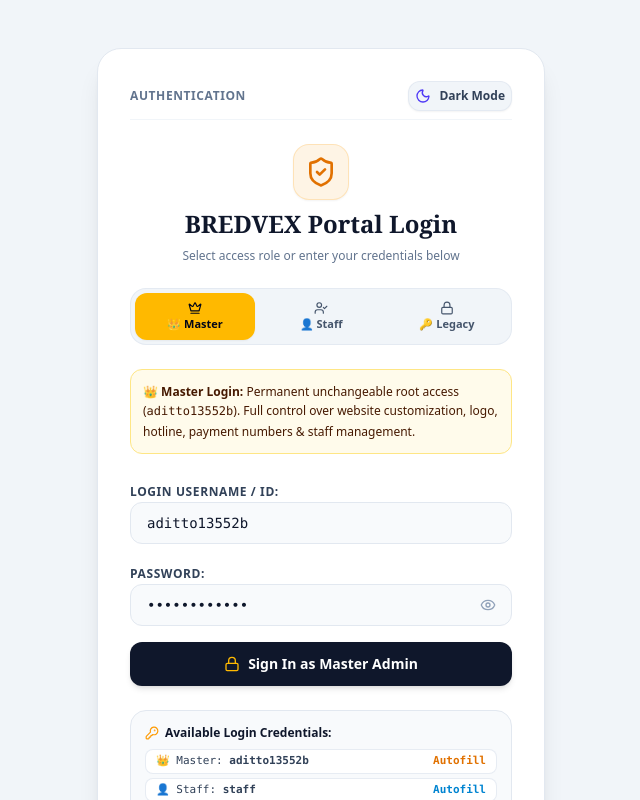
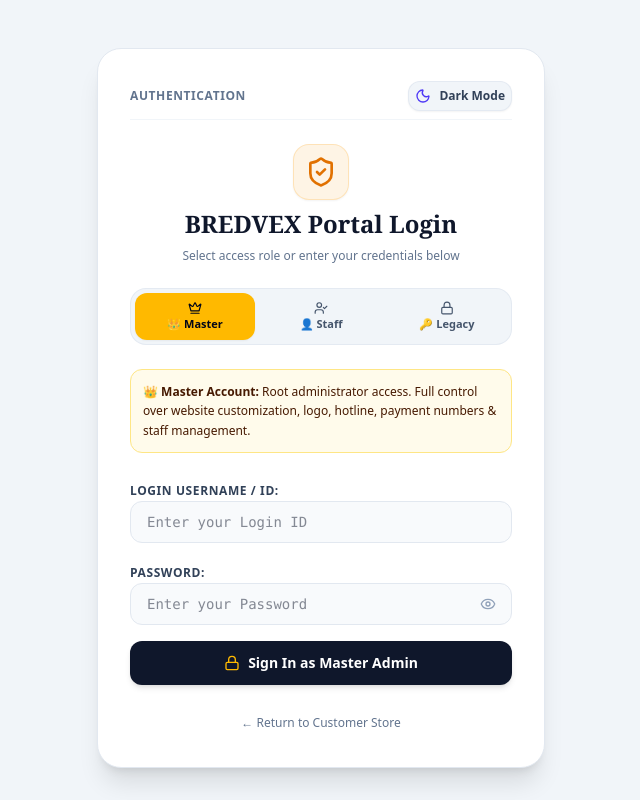
Before and after one commit to rafiqulislam7279-lgtm/Bredvex-, a React (Vite) app: page / in a window 1280 px wide. Both pictures are taken after a click on the button "Admin Login". Shown: the top 800 px of the page, without its empty margins (319-959 px from the left). Built offline with nearby package versions, Linux system fonts and the light colour scheme.

Commit message:
refactor: remove hardcoded admin credentials
Clears default login fields to enhance security and prevent exposure of credentials in the admin interface.

```diff
--- a/src/components/AdminLoginModal.tsx
+++ b/src/components/AdminLoginModal.tsx
@@ -4,7 +4,6 @@ import {
   Crown,
   UserCheck,
   Lock,
-  KeyRound,
   AlertCircle,
   CheckCircle2,
   Eye,
@@ -20,11 +19,11 @@ interface AdminLoginModalProps {
 }
 
 export const AdminLoginModal: React.FC<AdminLoginModalProps> = ({ isOpen, onClose }) => {
-  const { adminLogin, setActiveView, settings } = useStore();
+  const { adminLogin, setActiveView } = useStore();
 
   const [loginRoleTab, setLoginRoleTab] = useState<'master' | 'staff' | 'legacy'>('master');
-  const [adminId, setAdminId] = useState('aditto13552b');
-  const [adminPassword, setAdminPassword] = useState('aditto13552b');
+  const [adminId, setAdminId] = useState('');
+  const [adminPassword, setAdminPassword] = useState('');
   const [showPassword, setShowPassword] = useState(false);
   const [loginError, setLoginError] = useState('');
   const [loginSuccessMsg, setLoginSuccessMsg] = useState('');
@@ -34,16 +33,6 @@ export const AdminLoginModal: React.FC<AdminLoginModalProps> = ({ isOpen, onClos
   const handleSelectRolePreset = (role: 'master' | 'staff' | 'legacy') => {
     setLoginRoleTab(role);
     setLoginError('');
-    if (role === 'master') {
-      setAdminId('aditto13552b');
-      setAdminPassword('aditto13552b');
-    } else if (role === 'staff') {
-      setAdminId(settings.staffLoginId || 'staff');
-      setAdminPassword(settings.staffPassword || 'staff123');
-    } else {
-      setAdminId(settings.adminLoginId || 'admin');
-      setAdminPassword(settings.adminPassword || '123456');
-    }
   };
 
   const handleLogin = (e: React.FormEvent) => {
@@ -148,17 +137,17 @@ export const AdminLoginModal: React.FC<AdminLoginModalProps> = ({ isOpen, onClos
         }`}>
           {loginRoleTab === 'master' && (
             <p>
-              <strong>👑 Master Login:</strong> Permanent root access (<code>aditto13552b</code>). Full control over website customization, logo, hotline, payment numbers & staff management.
+              <strong>👑 Master Account:</strong> Root administrator access. Full control over website customization, logo, hotline, payment numbers & staff management.
             </p>
           )}
           {loginRoleTab === 'staff' && (
             <p>
-              <strong>👤 Staff Login:</strong> Operational account for customer orders, inventory, courier parcel dispatch & reviews. Website customization is restricted.
+              <strong>👤 Staff Account:</strong> Operational account for customer orders, inventory, courier parcel dispatch & reviews. Website customization is restricted.
             </p>
           )}
           {loginRoleTab === 'legacy' && (
             <p>
-              <strong>🔑 Legacy Admin:</strong> Secondary admin login (default <code>admin</code> / <code>123456</code>).
+              <strong>🔑 Legacy Admin:</strong> Secondary administrator login.
             </p>
           )}
         </div>
@@ -189,7 +178,7 @@ export const AdminLoginModal: React.FC<AdminLoginModalProps> = ({ isOpen, onClos
               required
               value={adminId}
               onChange={(e) => setAdminId(e.target.value)}
-              placeholder="Enter Login ID"
+              placeholder="Enter your Login ID"
               className="w-full px-4 py-2.5 bg-slate-50 dark:bg-slate-800 border border-slate-200 dark:border-slate-700 rounded-xl text-sm outline-hidden focus:border-amber-500 text-slate-900 dark:text-white font-mono"
             />
           </div>
@@ -205,7 +194,7 @@ export const AdminLoginModal: React.FC<AdminLoginModalProps> = ({ isOpen, onClos
                 required
                 value={adminPassword}
                 onChange={(e) => setAdminPassword(e.target.value)}
-                placeholder="Enter Password"
+                placeholder="Enter your Password"
                 className="w-full pl-4 pr-10 py-2.5 bg-slate-50 dark:bg-slate-800 border border-slate-200 dark:border-slate-700 rounded-xl text-sm outline-hidden focus:border-amber-500 text-slate-900 dark:text-white font-mono"
               />
               <button
@@ -231,50 +220,6 @@ export const AdminLoginModal: React.FC<AdminLoginModalProps> = ({ isOpen, onClos
           </button>
         </form>
 
-        {/* Quick Credentials Summary & Autofill */}
-        <div className="p-3.5 rounded-2xl bg-slate-50 dark:bg-slate-800/60 border border-slate-200 dark:border-slate-700 text-xs text-slate-700 dark:text-slate-300 space-y-2">
-          <div className="flex items-center justify-between font-bold">
-            <span className="flex items-center gap-1.5 text-slate-900 dark:text-white">
-              <KeyRound className="w-3.5 h-3.5 text-amber-500" />
-              Quick 1-Click Autofill:
-            </span>
-          </div>
-          <div className="space-y-1 font-mono text-[11px]">
-            <div className="flex justify-between items-center bg-white dark:bg-slate-800 px-2.5 py-1 rounded-lg border border-slate-200/80 dark:border-slate-700">
-              <span>👑 Master: <strong>aditto13552b</strong></span>
-              <button
-                type="button"
-                onClick={() => handleSelectRolePreset('master')}
-                className="text-amber-600 dark:text-amber-400 font-bold hover:underline cursor-pointer"
-              >
-                Autofill
-              </button>
-            </div>
-
-            <div className="flex justify-between items-center bg-white dark:bg-slate-800 px-2.5 py-1 rounded-lg border border-slate-200/80 dark:border-slate-700">
-              <span>👤 Staff: <strong>{settings.staffLoginId || 'staff'}</strong></span>
-              <button
-                type="button"
-                onClick={() => handleSelectRolePreset('staff')}
-                className="text-sky-600 dark:text-sky-400 font-bold hover:underline cursor-pointer"
-              >
-                Autofill
-              </button>
-            </div>
-
-            <div className="flex justify-between items-center bg-white dark:bg-slate-800 px-2.5 py-1 rounded-lg border border-slate-200/80 dark:border-slate-700">
-              <span>🔑 Legacy: <strong>{settings.adminLoginId || 'admin'}</strong></span>
-              <button
-                type="button"
-                onClick={() => handleSelectRolePreset('legacy')}
-                className="text-slate-600 dark:text-slate-400 font-bold hover:underline cursor-pointer"
-              >
-                Autofill
-              </button>
-            </div>
-          </div>
-        </div>
-
       </div>
     </div>
   );
--- a/src/components/AdminPanel.tsx
+++ b/src/components/AdminPanel.tsx
@@ -76,8 +76,8 @@ export const AdminPanel: React.FC = () => {
   } = useStore();
 
   // Login form states
-  const [adminId, setAdminId] = useState('aditto13552b');
-  const [adminPassword, setAdminPassword] = useState('aditto13552b');
+  const [adminId, setAdminId] = useState('');
+  const [adminPassword, setAdminPassword] = useState('');
   const [showPassword, setShowPassword] = useState(false);
   const [loginError, setLoginError] = useState('');
   const [loginRoleTab, setLoginRoleTab] = useState<'master' | 'staff' | 'legacy'>('master');
@@ -173,16 +173,6 @@ export const AdminPanel: React.FC = () => {
   const handleSelectRolePreset = (role: 'master' | 'staff' | 'legacy') => {
     setLoginRoleTab(role);
     setLoginError('');
-    if (role === 'master') {
-      setAdminId('aditto13552b');
-      setAdminPassword('aditto13552b');
-    } else if (role === 'staff') {
-      setAdminId(settings.staffLoginId || 'staff');
-      setAdminPassword(settings.staffPassword || 'staff123');
-    } else {
-      setAdminId(settings.adminLoginId || 'admin');
-      setAdminPassword(settings.adminPassword || '123456');
-    }
   };
 
   // Handle Staff Credential Updates
@@ -546,17 +536,17 @@ export const AdminPanel: React.FC = () => {
           }`}>
             {loginRoleTab === 'master' && (
               <p>
-                <strong>👑 Master Login:</strong> Permanent unchangeable root access (<code>aditto13552b</code>). Full control over website customization, logo, hotline, payment numbers & staff management.
+                <strong>👑 Master Account:</strong> Root administrator access. Full control over website customization, logo, hotline, payment numbers & staff management.
               </p>
             )}
             {loginRoleTab === 'staff' && (
               <p>
-                <strong>👤 Staff Login:</strong> Operational account for customer orders, inventory, courier parcel dispatch & reviews. Website customization is restricted to protect site branding.
+                <strong>👤 Staff Account:</strong> Operational account for customer orders, inventory, courier parcel dispatch & reviews. Website customization is restricted to protect site branding.
               </p>
             )}
             {loginRoleTab === 'legacy' && (
               <p>
-                <strong>🔑 Legacy Admin:</strong> Secondary admin login (default <code>admin</code> / <code>123456</code>). Can be changed in the Security tab.
+                <strong>🔑 Legacy Admin:</strong> Secondary administrator login.
               </p>
             )}
           </div>
@@ -579,7 +569,7 @@ export const AdminPanel: React.FC = () => {
                 required
                 value={adminId}
                 onChange={(e) => setAdminId(e.target.value)}
-                placeholder="Enter Login ID"
+                placeholder="Enter your Login ID"
                 className="w-full px-4 py-2.5 bg-slate-50 dark:bg-slate-800 border border-slate-200 dark:border-slate-700 rounded-xl text-sm outline-hidden focus:border-amber-500 focus:bg-white dark:focus:bg-slate-800 text-slate-900 dark:text-white font-mono"
               />
             </div>
@@ -595,7 +585,7 @@ export const AdminPanel: React.FC = () => {
                   required
                   value={adminPassword}
                   onChange={(e) => setAdminPassword(e.target.value)}
-                  placeholder="Enter Password"
+                  placeholder="Enter your Password"
                   className="w-full pl-4 pr-10 py-2.5 bg-slate-50 dark:bg-slate-800 border border-slate-200 dark:border-slate-700 rounded-xl text-sm outline-hidden focus:border-amber-500 focus:bg-white dark:focus:bg-slate-800 text-slate-900 dark:text-white font-mono"
                 />
                 <button
@@ -619,48 +609,6 @@ export const AdminPanel: React.FC = () => {
               </span>
             </button>
           </form>
-
-          {/* Quick Credentials Summary */}
-          <div className="p-3.5 rounded-2xl bg-slate-50 dark:bg-slate-800/60 border border-slate-200 dark:border-slate-700 text-xs text-slate-700 dark:text-slate-300 space-y-2">
-            <div className="flex items-center justify-between font-bold">
-              <span className="flex items-center gap-1.5 text-slate-900 dark:text-white">
-                <KeyRound className="w-3.5 h-3.5 text-amber-500" />
-                Available Login Credentials:
-              </span>
-            </div>
-            <div className="space-y-1 font-mono text-[11px]">
-              <div className="flex justify-between items-center bg-white dark:bg-slate-800 px-2.5 py-1 rounded-lg border border-slate-200/80 dark:border-slate-700">
-                <span>👑 Master: <strong>aditto13552b</strong></span>
-                <button
-                  type="button"
-                  onClick={() => handleSelectRolePreset('master')}
-                  className="text-amber-600 dark:text-amber-400 font-bold hover:underline"
-                >
-                  Autofill
-                </button>
-              </div>
-              <div className="flex justify-between items-center bg-white dark:bg-slate-800 px-2.5 py-1 rounded-lg border border-slate-200/80 dark:border-slate-700">
-                <span>👤 Staff: <strong>{settings.staffLoginId || 'staff'}</strong></span>
-                <button
-                  type="button"
-                  onClick={() => handleSelectRolePreset('staff')}
-                  className="text-sky-600 dark:text-sky-400 font-bold hover:underline"
-                >
-                  Autofill
-                </button>
-              </div>
-              <div className="flex justify-between items-center bg-white dark:bg-slate-800 px-2.5 py-1 rounded-lg border border-slate-200/80 dark:border-slate-700">
-                <span>🔑 Legacy: <strong>{settings.adminLoginId || 'admin'}</strong></span>
-                <button
-                  type="button"
-                  onClick={() => handleSelectRolePreset('legacy')}
-                  className="text-slate-600 dark:text-slate-400 font-bold hover:underline"
-                >
-                  Autofill
-                </button>
-              </div>
-            </div>
-          </div>
 
           <button
             onClick={() => setActiveView('shop')}
```
Also changed, not shown: 1 other file (tests, documents, lock files or other folders).
